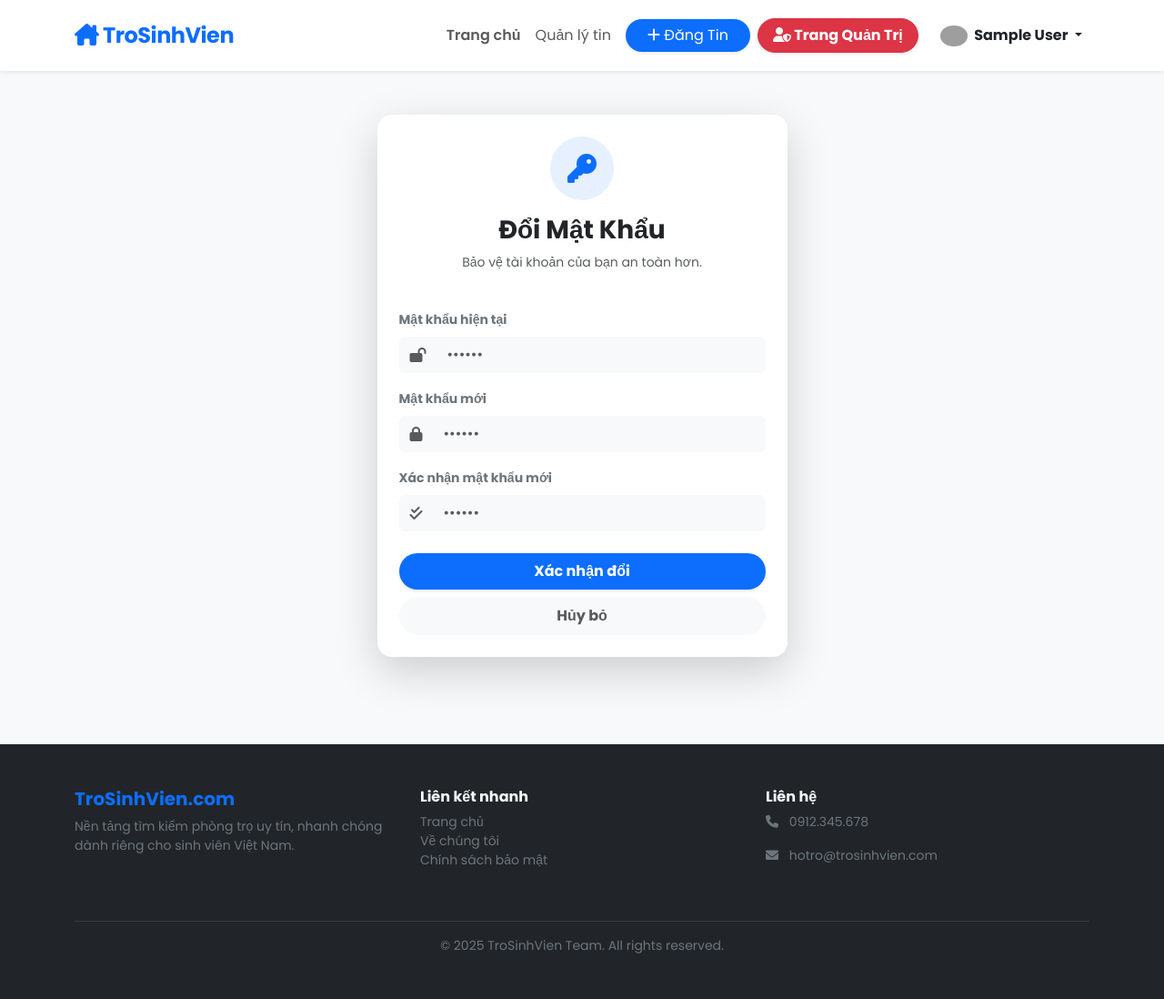
After one commit to minhdang36/DoAn, a Flask app: page /doi-mat-khau in a window 1280 px wide. The commit adds this page. Shown: the whole page at 91% size. Run offline with Flask 3, Linux system fonts and the light colour scheme; the visitor is signed in with stand-in values (Sample User, id 1); data that the repository does not hold is empty; grey boxes are pictures that could not be loaded.

Commit message:
Them chuc nang doi mat khau

```diff
--- a/app.py
+++ b/app.py
@@ -693,6 +693,44 @@ def admin_delete_utility(id):
     conn.commit()
     conn.close()
     return redirect('/admin/utilities')
+# --- Thêm vào app.py ---
+@app.route('/doi-mat-khau', methods=['GET', 'POST'])
+@login_required
+def doi_mat_khau():
+    if request.method == 'POST':
+        mat_khau_cu = request.form['mat_khau_cu']
+        mat_khau_moi = request.form['mat_khau_moi']
+        xac_nhan_mk = request.form['xac_nhan_mk']
 
+        # 1. Kiểm tra xác nhận mật khẩu
+        if mat_khau_moi != xac_nhan_mk:
+            flash('Mật khẩu mới và xác nhận không khớp!')
+            return redirect('/doi-mat-khau')
+
+        conn = get_db_connection()
+        cursor = conn.cursor(dictionary=True)
+
+        # 2. Kiểm tra mật khẩu cũ
+        cursor.execute("SELECT * FROM users WHERE id = %s AND password = %s", (current_user.id, mat_khau_cu))
+        user = cursor.fetchone()
+
+        if user:
+            # 3. Cập nhật mật khẩu mới
+            cursor.execute("UPDATE users SET password = %s WHERE id = %s", (mat_khau_moi, current_user.id))
+            conn.commit()
+            conn.close()
+
+            # --- THAY ĐỔI Ở ĐÂY ---
+            # Bỏ dòng logout đi, chuyển hướng về trang Profile luôn
+            flash('Đổi mật khẩu thành công!')
+            return redirect('/profile')
+            # ----------------------
+
+        else:
+            conn.close()
+            flash('Mật khẩu cũ không chính xác!')
+            return redirect('/doi-mat-khau')
+
+    return render_template('auth/doi_mat_khau.html')
 if __name__ == '__main__':
     app.run(debug=True)
--- /dev/null
+++ b/templates/auth/doi_mat_khau.html
@@ -0,0 +1,62 @@
+{% extends "layout.html" %}
+
+{% block content %}
+<div class="container py-5">
+    <div class="row justify-content-center">
+        <div class="col-md-6 col-lg-5">
+            <div class="card border-0 shadow-lg rounded-4 p-4 bg-white">
+
+                <div class="text-center mb-4">
+                    <div class="bg-primary bg-opacity-10 text-primary rounded-circle d-inline-flex align-items-center justify-content-center mb-3" style="width: 70px; height: 70px;">
+                        <i class="fa-solid fa-key fs-2"></i>
+                    </div>
+                    <h3 class="fw-bold text-dark">Đổi Mật Khẩu</h3>
+                    <p class="text-muted small">Bảo vệ tài khoản của bạn an toàn hơn.</p>
+                </div>
+
+                {% with messages = get_flashed_messages() %}
+                    {% if messages %}
+                        <div class="alert alert-warning rounded-3 text-center small fw-bold shadow-sm mb-4">
+                            <i class="fa-solid fa-circle-exclamation me-1"></i> {{ messages[0] }}
+                        </div>
+                    {% endif %}
+                {% endwith %}
+
+                <form method="POST">
+                    <div class="mb-3">
+                        <label class="form-label fw-bold small text-secondary">Mật khẩu hiện tại</label>
+                        <div class="input-group">
+                            <span class="input-group-text bg-light border-0"><i class="fa-solid fa-lock-open text-muted"></i></span>
+                            <input type="password" name="mat_khau_cu" class="form-control bg-light border-0 py-2" required placeholder="••••••">
+                        </div>
+                    </div>
+
+                    <div class="mb-3">
+                        <label class="form-label fw-bold small text-secondary">Mật khẩu mới</label>
+                        <div class="input-group">
+                            <span class="input-group-text bg-light border-0"><i class="fa-solid fa-lock text-muted"></i></span>
+                            <input type="password" name="mat_khau_moi" class="form-control bg-light border-0 py-2" required placeholder="••••••">
+                        </div>
+                    </div>
+
+                    <div class="mb-4">
+                        <label class="form-label fw-bold small text-secondary">Xác nhận mật khẩu mới</label>
+                        <div class="input-group">
+                            <span class="input-group-text bg-light border-0"><i class="fa-solid fa-check-double text-muted"></i></span>
+                            <input type="password" name="xac_nhan_mk" class="form-control bg-light border-0 py-2" required placeholder="••••••">
+                        </div>
+                    </div>
+
+                    <div class="d-grid gap-2">
+                        <button type="submit" class="btn btn-primary rounded-pill py-2 fw-bold shadow-sm">
+                            Xác nhận đổi
+                        </button>
+                        <a href="/profile" class="btn btn-light rounded-pill py-2 fw-bold text-muted">Hủy bỏ</a>
+                    </div>
+                </form>
+
+            </div>
+        </div>
+    </div>
+</div>
+{% endblock %}
```
Also changed, not shown: templates/auth/profile.html (+9 -2 lines).
